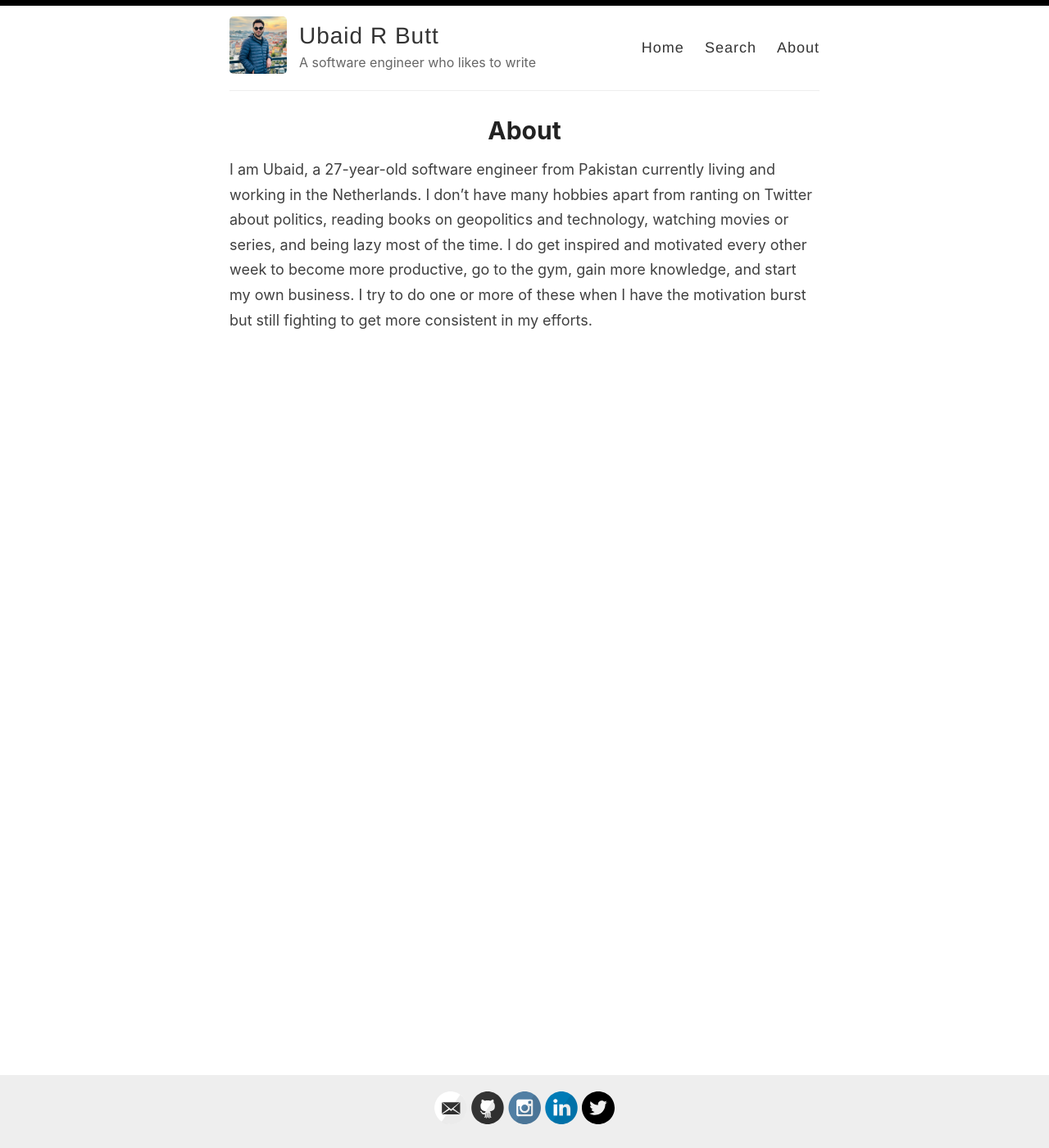
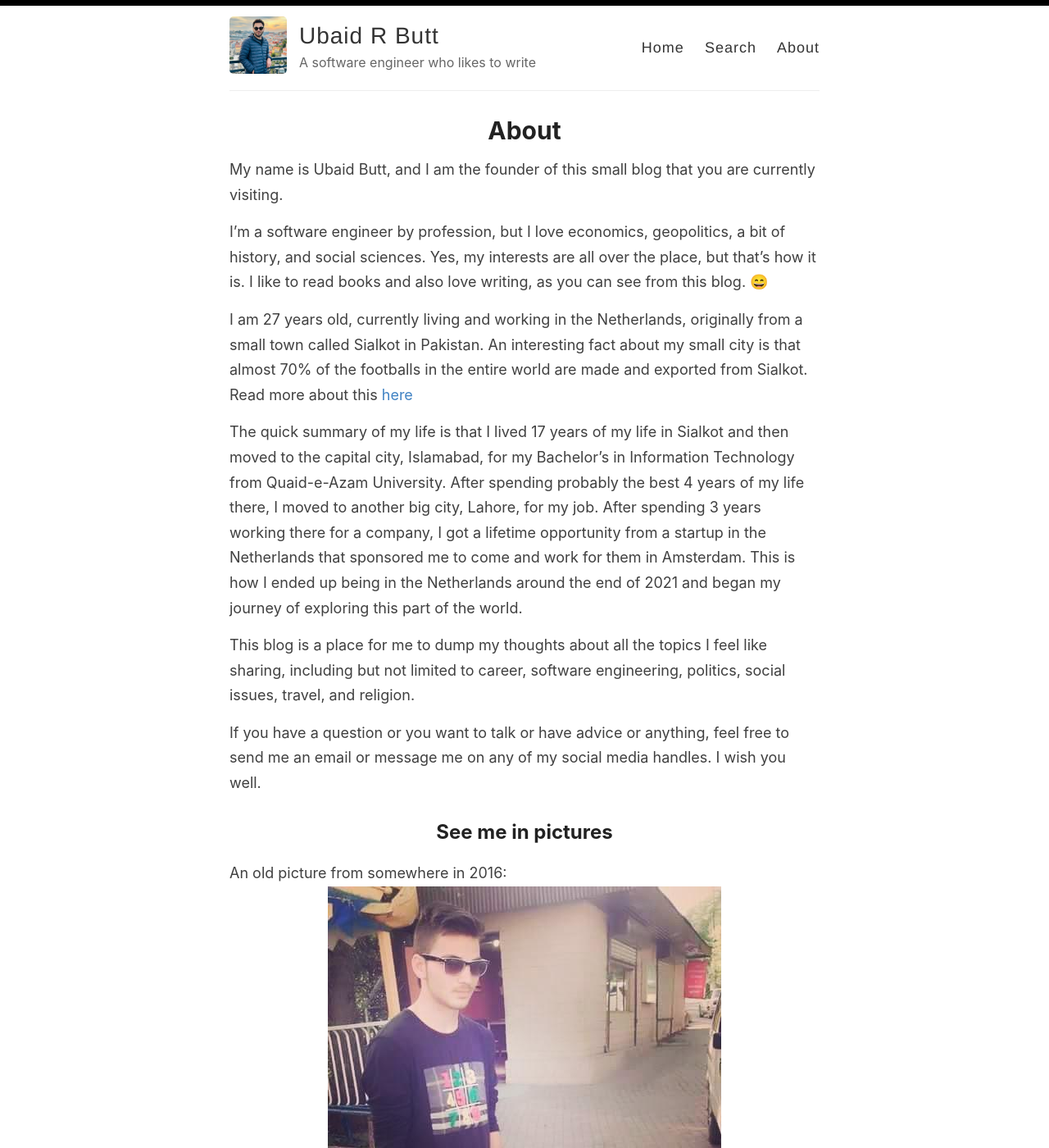
Before and after one commit to Ubaidbutt/ubaidbutt.github.io, a Jekyll site: the page built from _pages/about.md, in a window 1280 px wide and 1400 px high. Shown: the whole window at 82% size. Built offline with Jekyll 4.4.1, drawn with Linux system fonts in a browser that asks for light colours; some of the changed text lies outside the part shown.

Commit message:
Update about me

```diff
--- a/_pages/about.md
+++ b/_pages/about.md
@@ -4,4 +4,24 @@ title: About
 permalink: /about/
 ---
 
-I am Ubaid, a 27-year-old software engineer from Pakistan currently living and working in the Netherlands. I don't have many hobbies apart from ranting on Twitter about politics, reading books on geopolitics and technology, watching movies or series, and being lazy most of the time. I do get inspired and motivated every other week to become more productive, go to the gym, gain more knowledge, and start my own business. I try to do one or more of these when I have the motivation burst but still fighting to get more consistent in my efforts.
+My name is Ubaid Butt, and I am the founder of this small blog that you are currently visiting.
+
+I’m a software engineer by profession, but I love economics, geopolitics, a bit of history, and social sciences. Yes, my interests are all over the place, but that’s how it is. I like to read books and also love writing, as you can see from this blog. 😄
+
+I am 27 years old, currently living and working in the Netherlands, originally from a small town called Sialkot in Pakistan. An interesting fact about my small city is that almost 70% of the footballs in the entire world are made and exported from Sialkot. Read more about this [here](https://www.businessinsider.com/most-of-the-worlds-soccer-balls-are-made-in-pakistan-2022-12?international=true&r=US&IR=T)
+
+The quick summary of my life is that I lived 17 years of my life in Sialkot and then moved to the capital city, Islamabad, for my Bachelor’s in Information Technology from Quaid-e-Azam University. After spending probably the best 4 years of my life there, I moved to another big city, Lahore, for my job. After spending 3 years working there for a company, I got a lifetime opportunity from a startup in the Netherlands that sponsored me to come and work for them in Amsterdam. This is how I ended up being in the Netherlands around the end of 2021 and began my journey of exploring this part of the world.
+
+This blog is a place for me to dump my thoughts about all the topics I feel like sharing, including but not limited to career, software engineering, politics, social issues, travel, and religion.
+
+If you have a question or you want to talk or have advice or anything, feel free to send me an email or message me on any of my social media handles. I wish you well.
+
+## See me in pictures
+An old picture from somewhere in 2016:
+![Old me](../images/the-young-me.jpeg)
+
+First picture in the Netherlands:
+![In NL](../images/first-picture-in-nl.jpeg)
+
+A picture from my recent trip to Frankfurt:
+![recent](../images/some-picture.jpeg)
```
Also changed, not shown: images/first-picture-in-nl.jpeg (added), images/some-picture.jpeg (added), images/the-young-me.jpeg (added).
